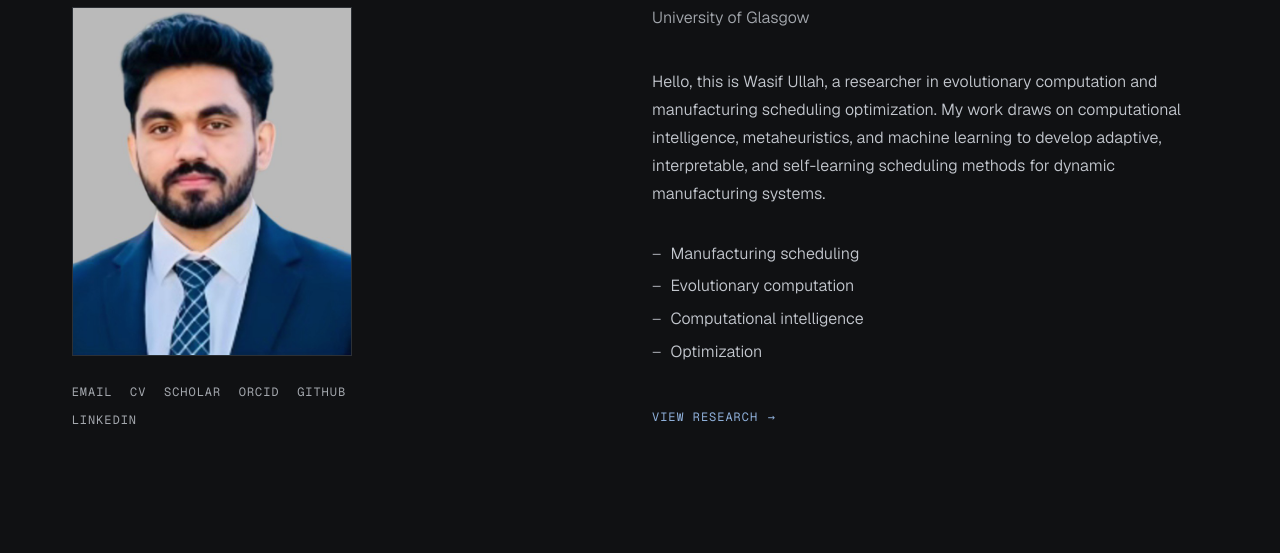
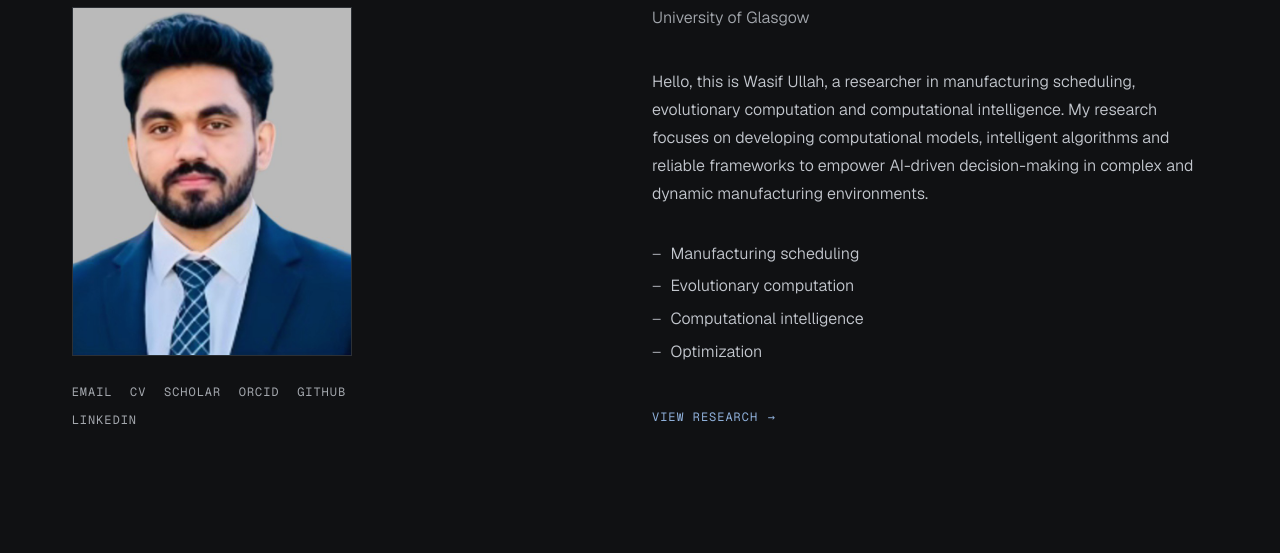
Before and after one commit to wasif-ai-opt/wasifullah.github.io, a plain HTML site: page index.html in a window 1280 px wide. Shown: the part 247-800 px from the top of the page. Drawn offline with nearby package versions, Linux system fonts and the light colour scheme.

Commit message:
Update index.html

```diff
--- a/index.html
+++ b/index.html
@@ -58,11 +58,10 @@
         </a>
 
         <p class="hero-bio">
-          Hello, this is Wasif Ullah, a researcher in evolutionary computation and
-          manufacturing scheduling optimization. My work draws on computational
-          intelligence, metaheuristics, and machine learning to develop adaptive,
-          interpretable, and self-learning scheduling methods for dynamic manufacturing
-          systems.
+          Hello, this is Wasif Ullah, a researcher in manufacturing scheduling, evolutionary computation
+          and computational intelligence. My research focuses on developing computational models, intelligent
+          algorithms and reliable frameworks to empower AI-driven decision-making in complex and dynamic
+          manufacturing environments.
         </p>
 
         <ul class="interests">
```
